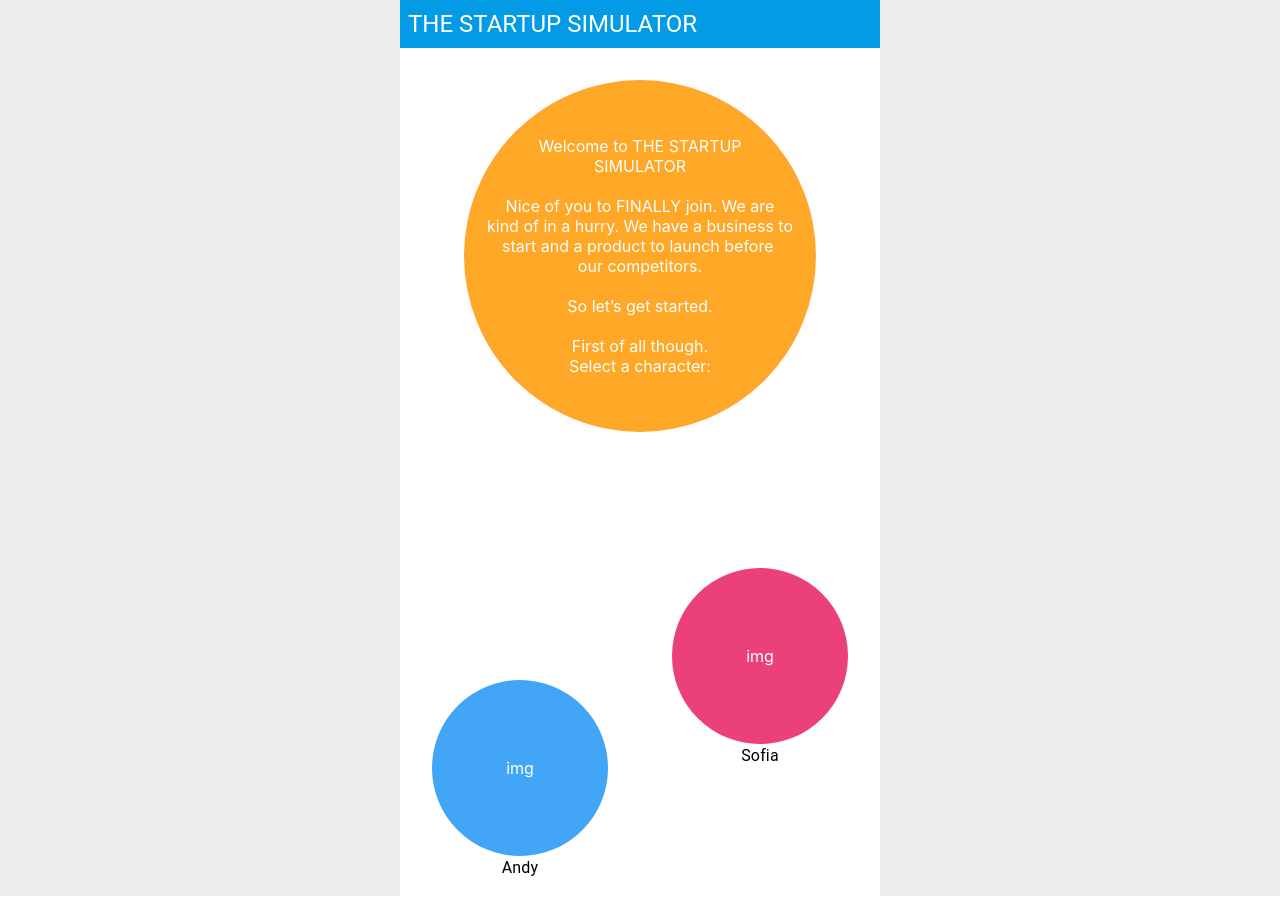
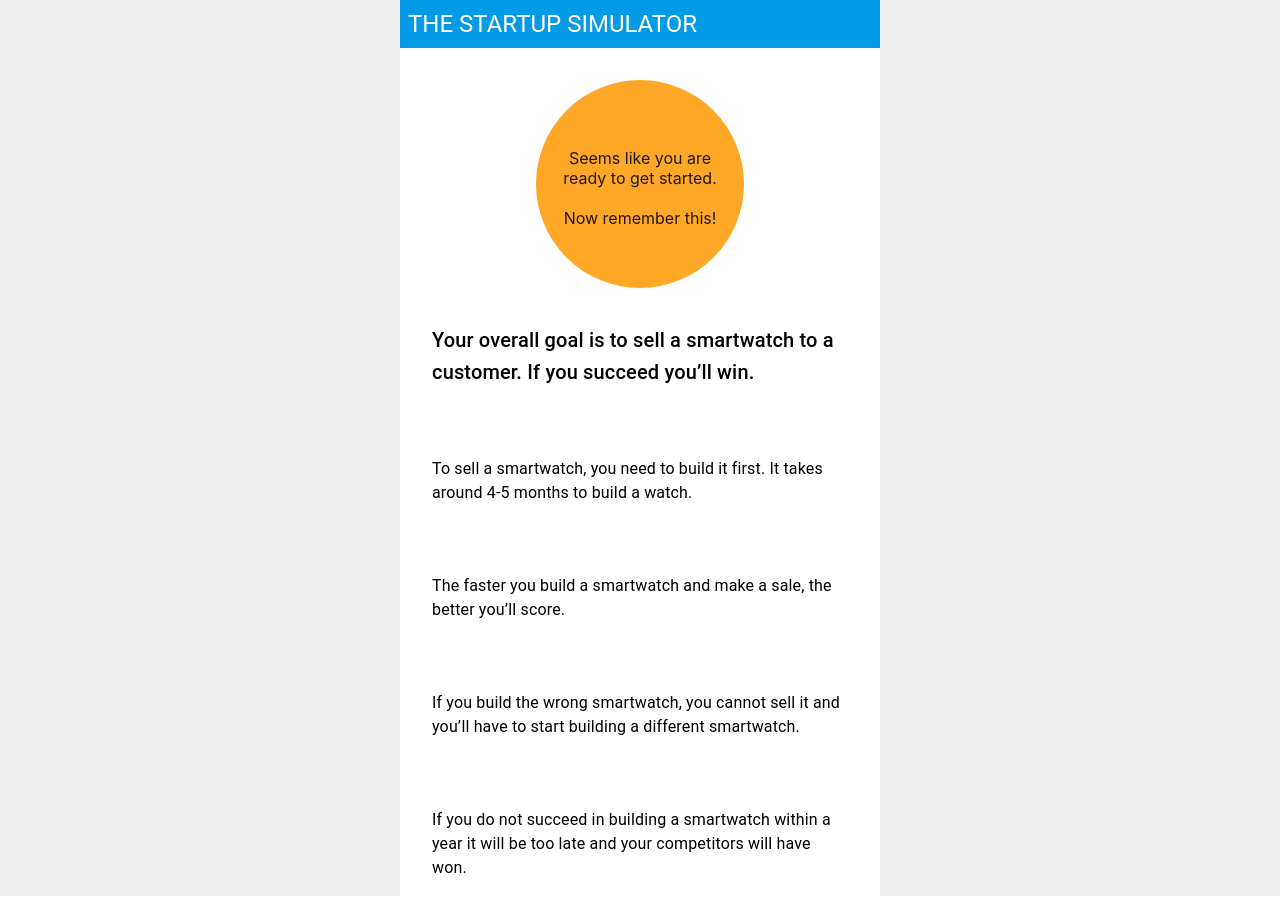
Before and after one commit to christianpoulsen/gamedev2, a React (Create React App) app: page / in a window 1280 px wide. Built offline with nearby package versions, Linux system fonts and the light colour scheme.

Commit message:
Added some more views

```diff
--- a/src/App.tsx
+++ b/src/App.tsx
@@ -4,6 +4,9 @@ import { grey } from '@material-ui/core/colors';
 
 import ViewHeader from './components/ViewHeader';
 import Welcome from './views/Welcome';
+import ValueProposition from './views/ValueProposition';
+import TheTeam from './views/TheTeam';
+import RememberThis from './views/RememberThis';
 
 const useStyles = makeStyles(theme => ({
   mobileView: {
@@ -32,7 +35,10 @@ const App: React.FC = () => {
     <div className={classes.mobileView}>
       <div>
         <ViewHeader />
-        <Welcome />
+        {/* <Welcome /> */}
+        {/* <ValueProposition /> */}
+        {/* <TheTeam /> */}
+        <RememberThis />
       </div>
     </div>
   );
--- a/src/components/Blob.tsx
+++ b/src/components/Blob.tsx
@@ -1,39 +1,48 @@
 import React from 'react';
-import { makeStyles, Theme } from '@material-ui/core';
-import { orange } from '@material-ui/core/colors'
+import { makeStyles, useTheme, Theme } from '@material-ui/core';
 
-type MUIColor = keyof typeof orange;
+const useStyles = makeStyles<Theme, { size: number, color: string }>(theme => ({
+  circle: {
+    cursor: 'pointer',
+  },
+  text: {
+    position: 'relative',
+    display: 'flex',
+    justifyContent: 'center',
+    alignItems: 'center',
+    textAlign: 'center',
+    color: ({ color }) => theme.palette.getContrastText(color),
+    whiteSpace: 'pre',
+    pointerEvents: 'none',
+    bottom: ({ size }) => size,
+    marginBottom: ({ size }) => -size,
+    height: ({ size }) => size,
+    width: ({ size }) => size,
+  }
+}));
 
-interface BlobStyleProps {
+interface BlobProps {
     size: number;
-    color: { [key in MUIColor]: string }
+    color: string;
+    clickable?: boolean;
 }
 
-const useStyles = makeStyles<Theme, BlobStyleProps>(theme => ({
-    blob: {
-        display: 'flex',
-        justifyContent: 'center',
-        alignItems: 'center',
-        textAlign: 'center',
-        color: theme.palette.common.white,
-        backgroundColor: ({ color }) => color[400],
-        width: ({ size }) => theme.spacing(size),
-        height: ({ size }) => theme.spacing(size),
-        borderRadius: '50%',
-        whiteSpace: 'pre'
-    }
-}));
+const Blob: React.FC<BlobProps> = ({ children, color, ...props}) => {
+  const theme = useTheme();
+  const size = theme.spacing(props.size);
 
-
-const Blob: React.FC<BlobStyleProps> = ({ children, size, color }) => {
   const classes = useStyles({ size, color });
 
-
   return (
-    <div className={classes.blob}>
-        {children}
+    <div>
+      <svg height={size} width={size}>
+        <circle cx={size/2} cy={size/2} r={size/2} fill={color} cursor={props.clickable ? 'pointer' : undefined}/>
+      </svg>
+        <div className={classes.text}>
+          {children}
+        </div>
     </div>
-  );
+  )
 }
 
 export default Blob;
--- /dev/null
+++ b/src/views/RememberThis.tsx
@@ -0,0 +1,53 @@
+import React from 'react';
+import { makeStyles, Box, Typography } from '@material-ui/core';
+import { orange, pink, blue } from '@material-ui/core/colors';
+
+import Blob from '../components/Blob';
+
+const useStyles = makeStyles(theme => ({
+    container: {
+        display: 'flex',
+        flexDirection: 'column',
+        justifyContent: 'space-between',
+        height: `calc(100% - ${theme.spacing(12)}px)`,
+        padding: theme.spacing(4),
+    },
+}));
+
+const rememberThisText = `Seems like you are
+ready to get started.
+
+Now remember this!`;
+
+const RememberThis: React.FC = () => {
+  const classes = useStyles();
+
+  return (
+    <div className={classes.container}>
+        <Box display="flex" justifyContent="center">
+            <Blob color={orange[400]} size={26}>
+                {rememberThisText}
+            </Blob>
+        </Box>
+        <Box pt={4} display="flex" flexDirection="column" justifyContent="space-between" height="100%">
+            <Typography variant="h6">
+                Your overall goal is to sell a smartwatch to a customer. If you succeed you’ll win.
+            </Typography>
+            <Typography>
+                To sell a smartwatch, you need to build it first. It takes around 4-5 months to build a watch.
+            </Typography>
+            <Typography>
+                The faster you build a smartwatch and make a sale, the better you’ll score.
+            </Typography>
+            <Typography>
+                If you build the wrong smartwatch, you cannot sell it and you’ll have to start building a different smartwatch.
+            </Typography>
+            <Typography>
+                If you do not succeed in building a smartwatch within a year it will be too late and your competitors will have won.
+            </Typography>
+        </Box>
+    </div>
+  );
+}
+
+export default RememberThis;
--- /dev/null
+++ b/src/views/TheTeam.tsx
@@ -0,0 +1,49 @@
+import React from 'react';
+import { makeStyles, Box } from '@material-ui/core';
+import { orange } from '@material-ui/core/colors';
+
+import Blob from '../components/Blob';
+import TeamMember from '../components/TeamMember';
+
+const useStyles = makeStyles(theme => ({
+    container: {
+        display: 'flex',
+        flexDirection: 'column',
+        justifyContent: 'space-between',
+        height: `calc(100% - ${theme.spacing(12)}px)`,
+        padding: theme.spacing(4),
+    },
+    personBlob: {
+        display: 'flex',
+    }
+}));
+
+const letsGetStartedText = `Alright.
+
+A smartwatch to help parents
+keep an eye on their kids.
+Brilliant.
+
+Let’s me introduce you to
+your team. Meet Vicki and
+Arthur.`;
+
+const TheTeam: React.FC = () => {
+  const classes = useStyles();
+
+  return (
+    <div className={classes.container}>
+        <Box display="flex" justifyContent="center">
+            <Blob color={orange[400]} size={44}>
+                {letsGetStartedText}
+            </Blob>
+        </Box>
+        <Box pt={4}>
+            <TeamMember img={"img"} name="Vicki" text="A coding wizard. Vicki can make magic in front of a computer. She’s absolutely essential"  />
+            <TeamMember img={"img"} name="Arthur" text="3D printing, laser cutting, soldering - Arthur knows it all. There’s nothing he cannot build"  />
+        </Box>
+    </div>
+  );
+}
+
+export default TheTeam;
--- /dev/null
+++ b/src/views/ValueProposition.tsx
@@ -0,0 +1,49 @@
+import React from 'react';
+import { makeStyles, Box } from '@material-ui/core';
+import { orange } from '@material-ui/core/colors';
+
+import Blob from '../components/Blob';
+import Option from '../components/Option';
+
+const useStyles = makeStyles(theme => ({
+    container: {
+        display: 'flex',
+        flexDirection: 'column',
+        justifyContent: 'space-between',
+        height: `calc(100% - ${theme.spacing(12)}px)`,
+        padding: theme.spacing(4),
+    },
+}));
+
+const letsGetStartedText = `Well, Hello Sofia.
+Let’s get started. You and your
+team came up with this brilliant
+idea.
+
+A SMARTWATCH FOR KIDS.
+
+But you are not sure exactly
+which smartwatch to build.
+
+Chose one:`;
+
+const ValueProposition: React.FC = () => {
+  const classes = useStyles();
+
+  return (
+    <div className={classes.container}>
+        <Box display="flex" justifyContent="center">
+            <Blob color={orange[400]} size={44}>
+                {letsGetStartedText}
+            </Blob>
+        </Box>
+        <Box pt={4}>
+            <Option index={1} img={"img"} text="Build a smartwatch to help kids develop healthy habits" />
+            <Option index={2} img={"img"} text="Build a smartwatch to help parents keep an eye on their kids" />
+            <Option index={3} img={"img"} text="Build a smartwatch to help kids stay motivated and track fitness" />
+        </Box>
+    </div>
+  );
+}
+
+export default ValueProposition;
--- a/src/views/Welcome.tsx
+++ b/src/views/Welcome.tsx
@@ -14,7 +14,6 @@ const useStyles = makeStyles(theme => ({
     },
     personBlob: {
         display: 'flex',
-        cursor: 'pointer',
     }
 }));
 
@@ -37,14 +36,14 @@ const Welcome: React.FC = () => {
   return (
     <div className={classes.container}>
         <Box display="flex" justifyContent="center">
-            <Blob color={orange} size={44}>
+            <Blob color={orange[400]} size={44}>
                 {welcomeText}
             </Blob>
         </Box>
         <Box pt={4}>
             <Box className={classes.personBlob} justifyContent="flex-end">
                 <Box display="flex" justifyContent="center" flexDirection="column">
-                        <Blob color={pink} size={22} >
+                        <Blob color={pink[400]} size={22} clickable >
                             img
                         </Blob>
 
@@ -53,7 +52,7 @@ const Welcome: React.FC = () => {
             </Box>
             <Box className={classes.personBlob} justifyContent="flex-start">
                 <Box display="flex" justifyContent="center" flexDirection="column" mt={-11}>
-                    <Blob color={blue} size={22}>
+                    <Blob color={blue[400]} size={22} clickable>
                     img
                     </Blob>
                     <Typography variant="body1" align="center">Andy</Typography>
```
Also changed, not shown: src/components/BlobListItem.tsx (added, +32 -0 lines), src/components/Option.tsx (added, +34 -0 lines), src/components/TeamMember.tsx (added, +25 -0 lines).
